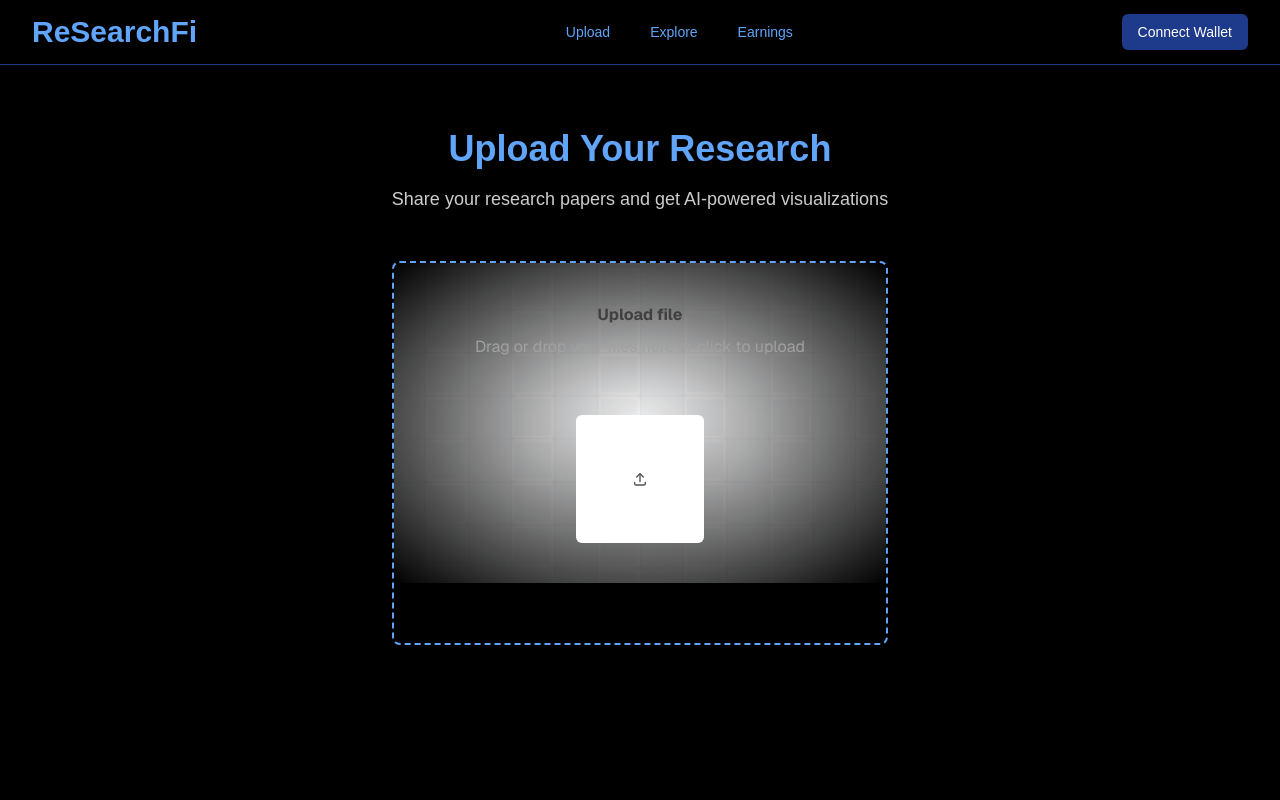
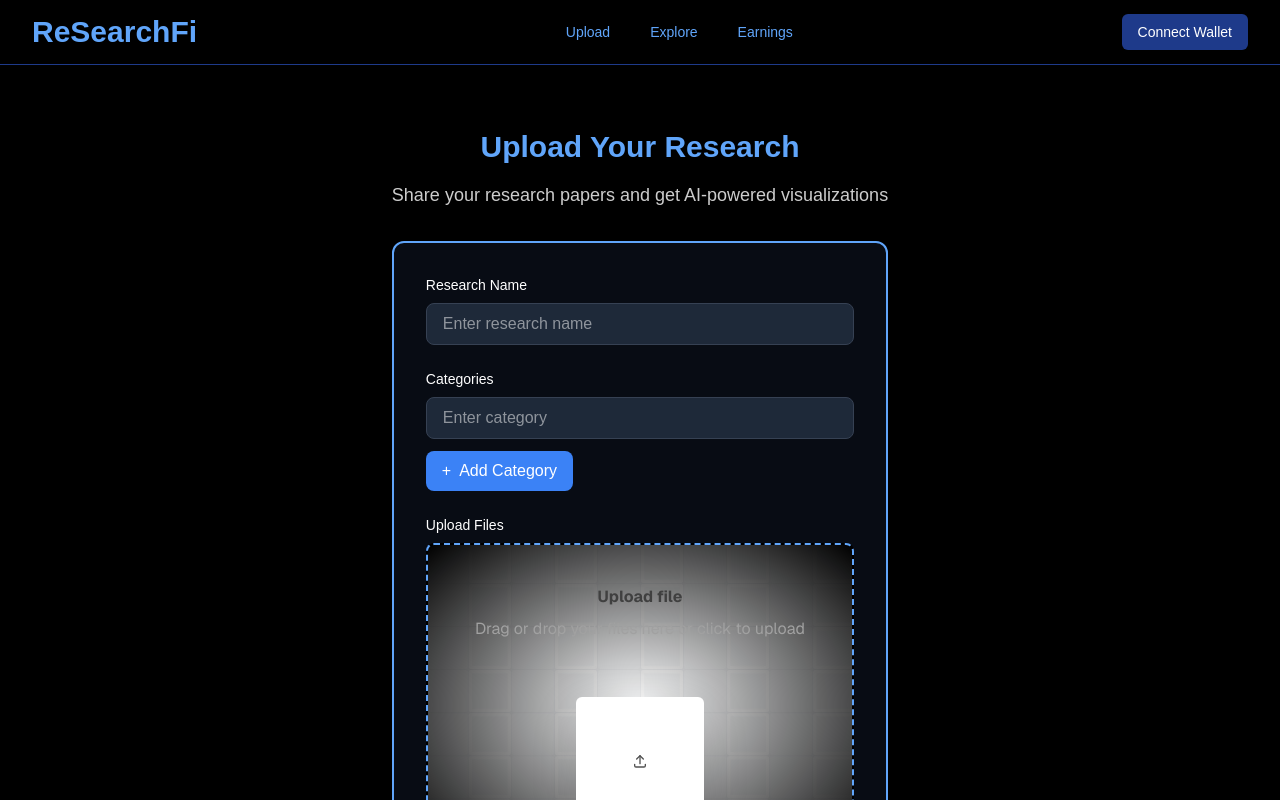
Before and after one commit to ayushsingh82/Nextjs-Starter, a Next.js app: page /upload in a window 1280 px wide. Shown: the top 800 px of the page. Built offline with nearby package versions, Linux system fonts and the light colour scheme.

Commit message:
explore page

```diff
--- /dev/null
+++ b/src/app/explore/page.tsx
@@ -0,0 +1,167 @@
+'use client';
+
+import React, { useState } from 'react';
+import Image from 'next/image';
+
+interface Research {
+  id: number;
+  name: string;
+  categories: string[];
+  videoType: string;
+  price: number;
+  thumbnail: string;
+}
+
+export default function ExplorePage() {
+  const [searchQuery, setSearchQuery] = useState('');
+  const [sortBy, setSortBy] = useState('all');
+
+  // Sample data - replace with actual data from your backend
+  const researches: Research[] = [
+    {
+      id: 1,
+      name: "Quantum Computing Research",
+      categories: ["Physics", "Computer Science"],
+      videoType: "3D Visualization",
+      price: 50,
+      thumbnail: "/thumbnails/quantum.jpg" // Replace with actual thumbnail path
+    },
+    {
+      id: 2,
+      name: "Climate Change Analysis",
+      categories: ["Environmental Science"],
+      videoType: "Data Visualization",
+      price: 30,
+      thumbnail: "/thumbnails/climate.jpg" // Replace with actual thumbnail path
+    },
+    // Add more sample data as needed
+  ];
+
+  return (
+    <div className="min-h-screen bg-black text-white p-8">
+      <div className="max-w-7xl mx-auto">
+        <div className="text-center mb-12">
+          <h1 className="text-4xl font-bold text-[#3B82F6] mb-4">Explore Research</h1>
+          <p className="text-white/80 text-lg">Discover and purchase research papers with AI-powered visualizations</p>
+        </div>
+
+        {/* Search and Sort Section */}
+        <div className="flex justify-between items-center mb-8">
+          <div className="flex-1 max-w-md">
+            <div className="relative">
+              <input
+                type="text"
+                placeholder="Search research..."
+                value={searchQuery}
+                onChange={(e) => setSearchQuery(e.target.value)}
+                className="w-full px-4 py-2 pl-10 bg-gray-800 border border-[#3B82F6] rounded-lg  "
+              />
+              <svg
+                className="absolute left-3 top-2.5 h-5 w-5 text-gray-400"
+                fill="none"
+                stroke="currentColor"
+                viewBox="0 0 24 24"
+              >
+                <path
+                  strokeLinecap="round"
+                  strokeLinejoin="round"
+                  strokeWidth={2}
+                  d="M21 21l-6-6m2-5a7 7 0 11-14 0 7 7 0 0114 0z"
+                />
+              </svg>
+            </div>
+          </div>
+          <div className="ml-4">
+            <select
+              value={sortBy}
+              onChange={(e) => setSortBy(e.target.value)}
+              className="px-4 py-2 bg-gray-800 border border-[#3B82F6] rounded-lg "
+            >
+              <option value="all">All Categories</option>
+              <option value="physics">Physics</option>
+              <option value="computer-science">Computer Science</option>
+              <option value="environmental">Environmental Science</option>
+            </select>
+          </div>
+        </div>
+
+        {/* Research Grid */}
+        <div className="grid grid-cols-1 md:grid-cols-2 lg:grid-cols-3 gap-6">
+          {researches.map((research) => (
+            <div
+              key={research.id}
+              className="bg-gray-900/50 border-2 border-[#3B82F6] rounded-xl p-6 space-y-4"
+            >
+              {/* Video Thumbnail */}
+              <div className="relative w-full h-40 rounded-lg overflow-hidden">
+                <Image
+                  src={research.thumbnail}
+                  alt={research.name}
+                  fill
+                  className="object-cover"
+                />
+                <div className="absolute inset-0 bg-black/30 flex items-center justify-center">
+                  <svg
+                    className="h-12 w-12 text-white"
+                    fill="none"
+                    stroke="currentColor"
+                    viewBox="0 0 24 24"
+                  >
+                    <path
+                      strokeLinecap="round"
+                      strokeLinejoin="round"
+                      strokeWidth={2}
+                      d="M14.752 11.168l-3.197-2.132A1 1 0 0010 9.87v4.263a1 1 0 001.555.832l3.197-2.132a1 1 0 000-1.664z"
+                    />
+                    <path
+                      strokeLinecap="round"
+                      strokeLinejoin="round"
+                      strokeWidth={2}
+                      d="M21 12a9 9 0 11-18 0 9 9 0 0118 0z"
+                    />
+                  </svg>
+                </div>
+              </div>
+
+              <h3 className="text-xl font-semibold text-white">{research.name}</h3>
+
+              <div className="flex flex-wrap gap-2">
+                {research.categories.map((category, index) => (
+                  <span
+                    key={index}
+                    className="px-3 py-1 bg-[#3B82F6]/20 text-[#3B82F6] rounded-full text-sm"
+                  >
+                    {category}
+                  </span>
+                ))}
+              </div>
+
+              <div className="flex items-center gap-2 text-gray-400">
+                <svg
+                  className="h-5 w-5"
+                  fill="none"
+                  stroke="currentColor"
+                  viewBox="0 0 24 24"
+                >
+                  <path
+                    strokeLinecap="round"
+                    strokeLinejoin="round"
+                    strokeWidth={2}
+                    d="M15 10l4.553-2.276A1 1 0 0121 8.618v6.764a1 1 0 01-1.447.894L15 14M5 18h8a2 2 0 002-2V8a2 2 0 00-2-2H5a2 2 0 00-2 2v8a2 2 0 002 2z"
+                  />
+                </svg>
+                <span>{research.videoType}</span>
+              </div>
+
+              <button
+                className="w-full px-4 py-2 bg-[#3B82F6] hover:bg-[#2563EB] rounded-lg font-medium transition-colors"
+              >
+                Buy for {research.price} $FIL
+              </button>
+            </div>
+          ))}
+        </div>
+      </div>
+    </div>
+  );
+}
--- a/src/app/upload/page.tsx
+++ b/src/app/upload/page.tsx
@@ -6,22 +6,103 @@ import { FileUpload } from "@/components/ui/file-upload";
 
 export default function FileUploadDemo() {
   const [files, setFiles] = useState<File[]>([]);
+  const [researchName, setResearchName] = useState('');
+  const [categories, setCategories] = useState<string[]>(['']);
 
   const handleFileUpload = (files: File[]) => {
     setFiles(files);
     console.log(files);
   };
 
+  const addCategory = () => {
+    setCategories([...categories, '']);
+  };
+
+  const updateCategory = (index: number, value: string) => {
+    const newCategories = [...categories];
+    newCategories[index] = value;
+    setCategories(newCategories);
+  };
+
+  const removeCategory = (index: number) => {
+    const newCategories = categories.filter((_, i) => i !== index);
+    setCategories(newCategories);
+  };
+
   return (
     <div className="min-h-screen bg-black text-white p-8">
-      <div className="max-w-4xl mx-auto">
-        <div className="text-center mb-12">
-          <h1 className="text-4xl font-bold text-[#60A5FA] mb-4">Upload Your Research</h1>
+      <div className="max-w-2xl mx-auto">
+        <div className="text-center mb-8">
+          <h1 className="text-3xl font-bold text-[#60A5FA] mb-4">Upload Your Research</h1>
           <p className="text-white/80 text-lg">Share your research papers and get AI-powered visualizations</p>
         </div>
-        <div className="w-full min-h-96 border-2 border-dashed border-[#60A5FA] bg-black rounded-lg">
-          <FileUpload onChange={handleFileUpload} />
-        </div>
+
+        <form className="space-y-6 p-8 border-2 border-[#60A5FA] rounded-xl bg-gray-900/50">
+          <div>
+            <label htmlFor="researchName" className="block text-sm font-medium text-white mb-2">
+              Research Name
+            </label>
+            <input
+              type="text"
+              id="researchName"
+              value={researchName}
+              onChange={(e) => setResearchName(e.target.value)}
+              className="w-full px-4 py-2 bg-gray-800 border border-gray-700 rounded-lg focus:ring-2 focus:ring-[#60A5FA] focus:border-transparent"
+              placeholder="Enter research name"
+            />
+          </div>
+
+          <div>
+            <label className="block text-sm font-medium text-white mb-2">
+              Categories
+            </label>
+            <div className="space-y-3">
+              {categories.map((category, index) => (
+                <div key={index} className="flex gap-2">
+                  <input
+                    type="text"
+                    value={category}
+                    onChange={(e) => updateCategory(index, e.target.value)}
+                    className="flex-1 px-4 py-2 bg-gray-800 border border-gray-700 rounded-lg focus:ring-2 focus:ring-[#60A5FA] focus:border-transparent"
+                    placeholder="Enter category"
+                  />
+                  {categories.length > 1 && (
+                    <button
+                      type="button"
+                      onClick={() => removeCategory(index)}
+                      className="px-3 py-2 bg-red-600 hover:bg-red-700 rounded-lg"
+                    >
+                      ×
+                    </button>
+                  )}
+                </div>
+              ))}
+              <button
+                type="button"
+                onClick={addCategory}
+                className="flex items-center gap-2 px-4 py-2 bg-[#3B82F6] hover:bg-[#3B82F6] rounded-lg"
+              >
+                <span>+</span> Add Category
+              </button>
+            </div>
+          </div>
+
+          <div>
+            <label className="block text-sm font-medium text-white mb-2">
+              Upload Files
+            </label>
+            <div className="w-full min-h-48 border-2 border-dashed border-[#60A5FA] bg-black rounded-lg">
+              <FileUpload onChange={handleFileUpload} />
+            </div>
+          </div>
+
+          <button
+            type="submit"
+            className="w-full px-6 py-3 bg-[#3B82F6] hover:bg-[#3B82F6] rounded-lg font-medium"
+          >
+            Upload Research
+          </button>
+        </form>
       </div>
     </div>
   );
```
